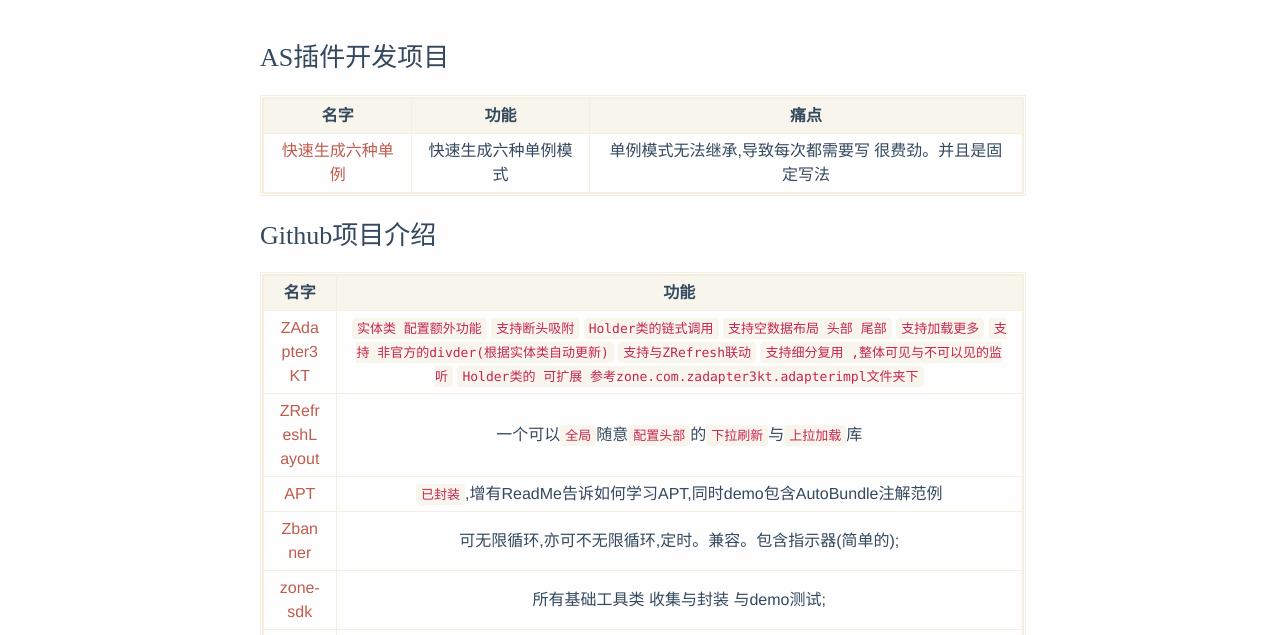
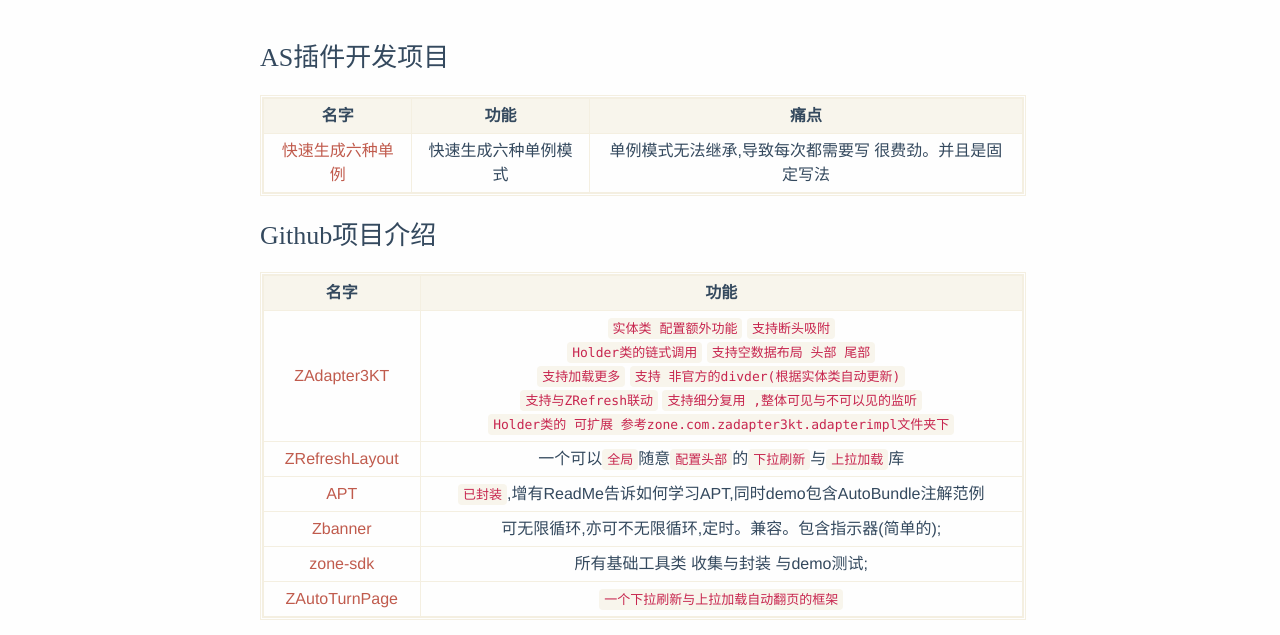
Before and after one commit to luhaoaimama1/luhaoaimama1.github.io, a plain HTML site: page introduce/index.html in a window 1280 px wide. Shown: the part 118-753 px from the top of the page. Drawn offline with Linux system fonts and the light colour scheme; a script that the page names is missing; a web font is replaced by a local one.

Commit message:
Site updated: 2022-07-28 18:16:33

```diff
--- a/introduce/index.html
+++ b/introduce/index.html
@@ -167,7 +167,7 @@
 </thead>
 <tbody><tr>
 <td align="center"><a href="https://github.com/luhaoaimama1/ZAdapter3KT" target="_blank" rel="noopener">ZAdapter3KT</a></td>
-<td align="center"><code>实体类 配置额外功能</code> <code>支持断头吸附</code> <code>Holder类的链式调用</code> <code>支持空数据布局 头部 尾部</code> <code>支持加载更多</code> <code>支持 非官方的divder(根据实体类自动更新)</code> <code>支持与ZRefresh联动</code> <code>支持细分复用 ,整体可见与不可以见的监听</code> <code>Holder类的 可扩展 参考zone.com.zadapter3kt.adapterimpl文件夹下</code></td>
+<td align="center"><code>实体类 配置额外功能</code> <code>支持断头吸附</code> <br> <code>Holder类的链式调用</code> <code>支持空数据布局 头部 尾部</code> <br> <code>支持加载更多</code>  <code>支持 非官方的divder(根据实体类自动更新)</code> <br><code>支持与ZRefresh联动</code> <code>支持细分复用 ,整体可见与不可以见的监听</code> <br> <code>Holder类的 可扩展 参考zone.com.zadapter3kt.adapterimpl文件夹下</code></td>
 </tr>
 <tr>
 <td align="center"><a href="https://github.com/luhaoaimama1/ZRefreshLayout" target="_blank" rel="noopener">ZRefreshLayout</a></td>
```
Also changed, not shown: tags/index.html (+1 -1 lines).
